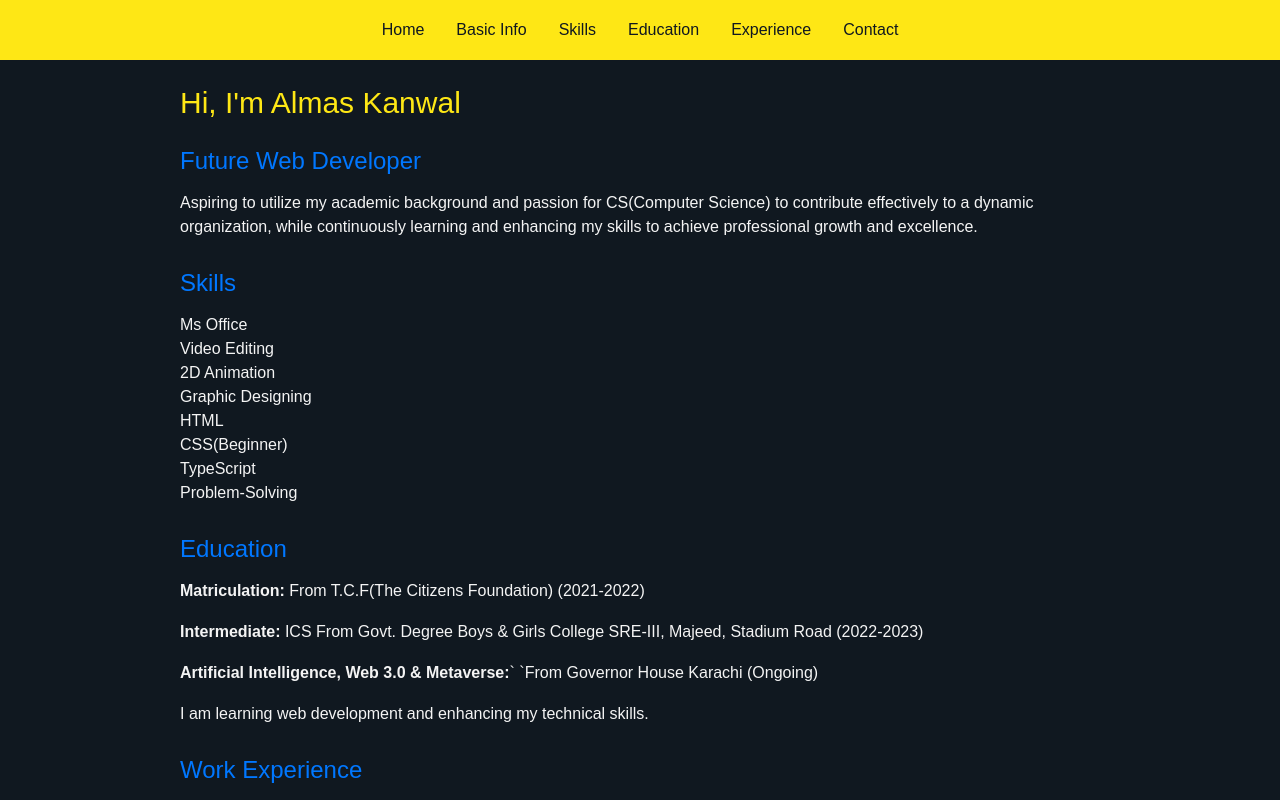
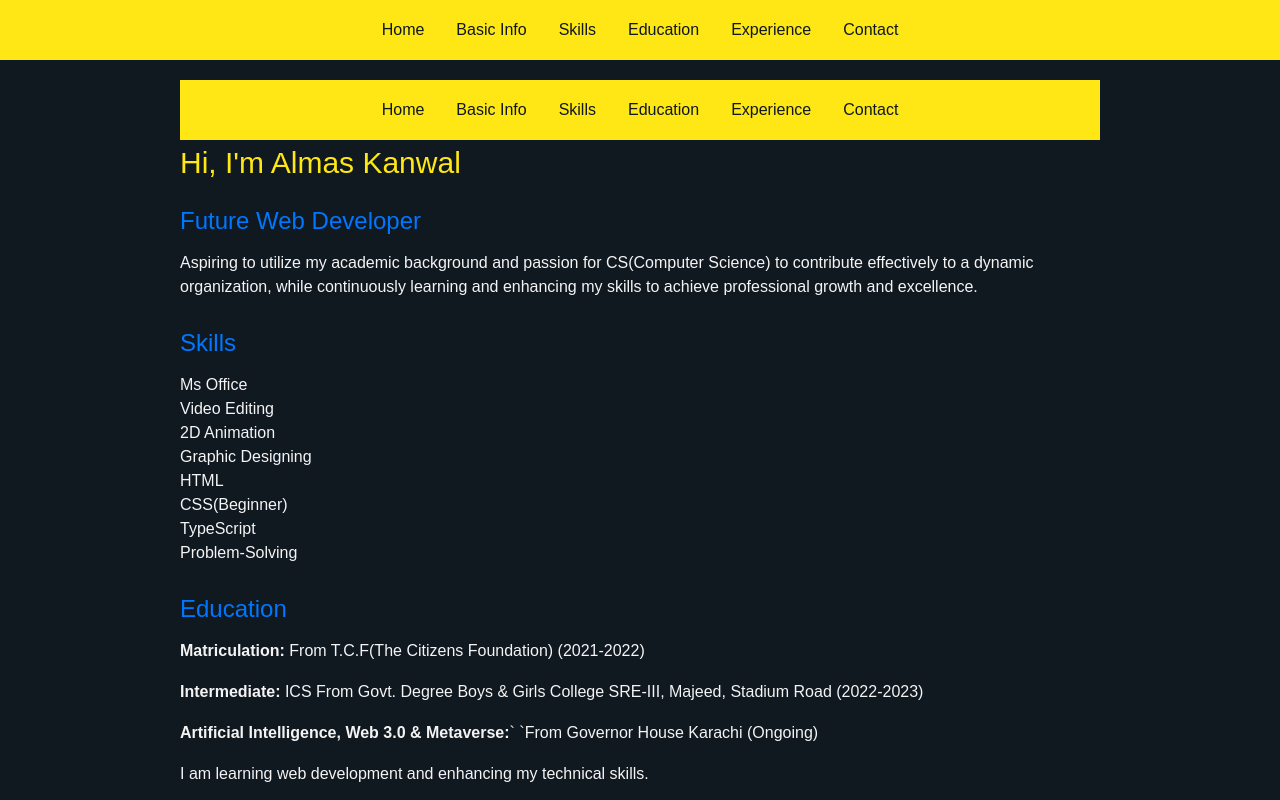
Before and after one commit to AlmasKanwal/Assignment-3-Personal-Resume-Website-in-Next.js, a Next.js app: page / in a window 1280 px wide. Shown: the top 800 px of the page. Built offline with nearby package versions, Linux system fonts and the light colour scheme.

Commit message:
Update page.tsx

```diff
--- a/app/page.tsx
+++ b/app/page.tsx
@@ -4,6 +4,10 @@ import React from "react";
 export default function Home() {
   return (
     <>
+
+      {/* Navigation Bar */}
+      <Nav />
+
       {/* Basic Information Section */}
       <section id="basic-info" className="section">
         <h1>Hi, I'm Almas Kanwal</h1>
```
